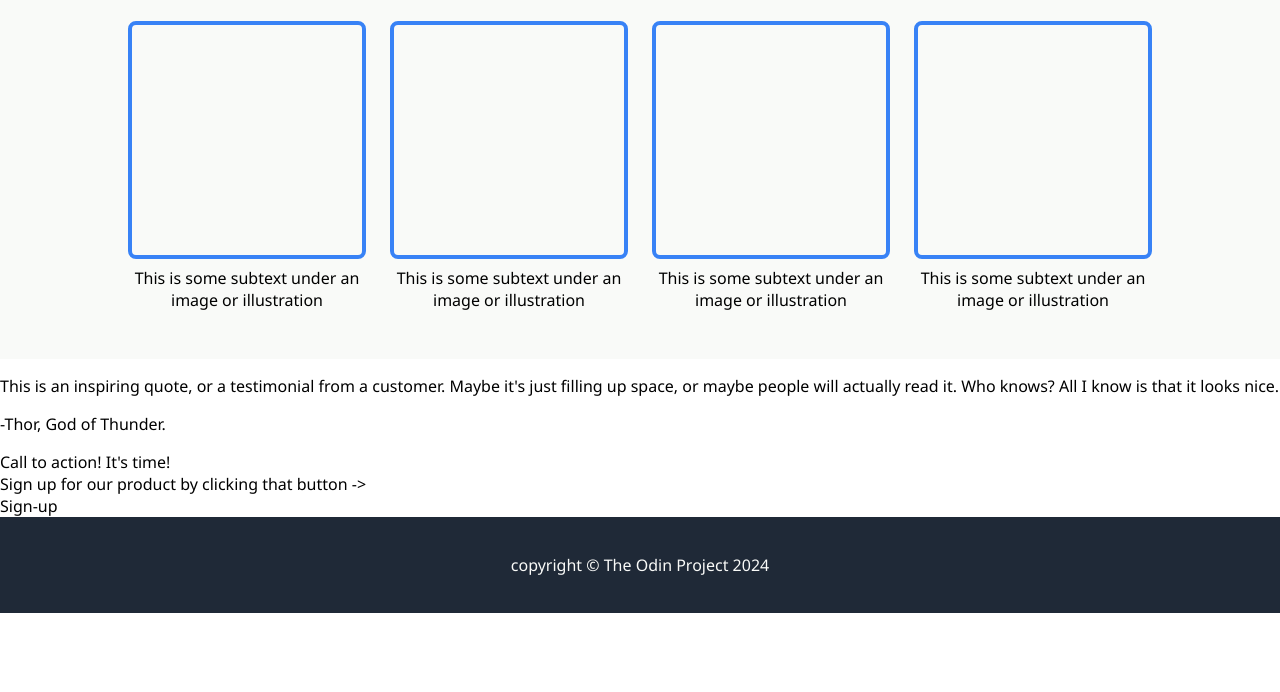
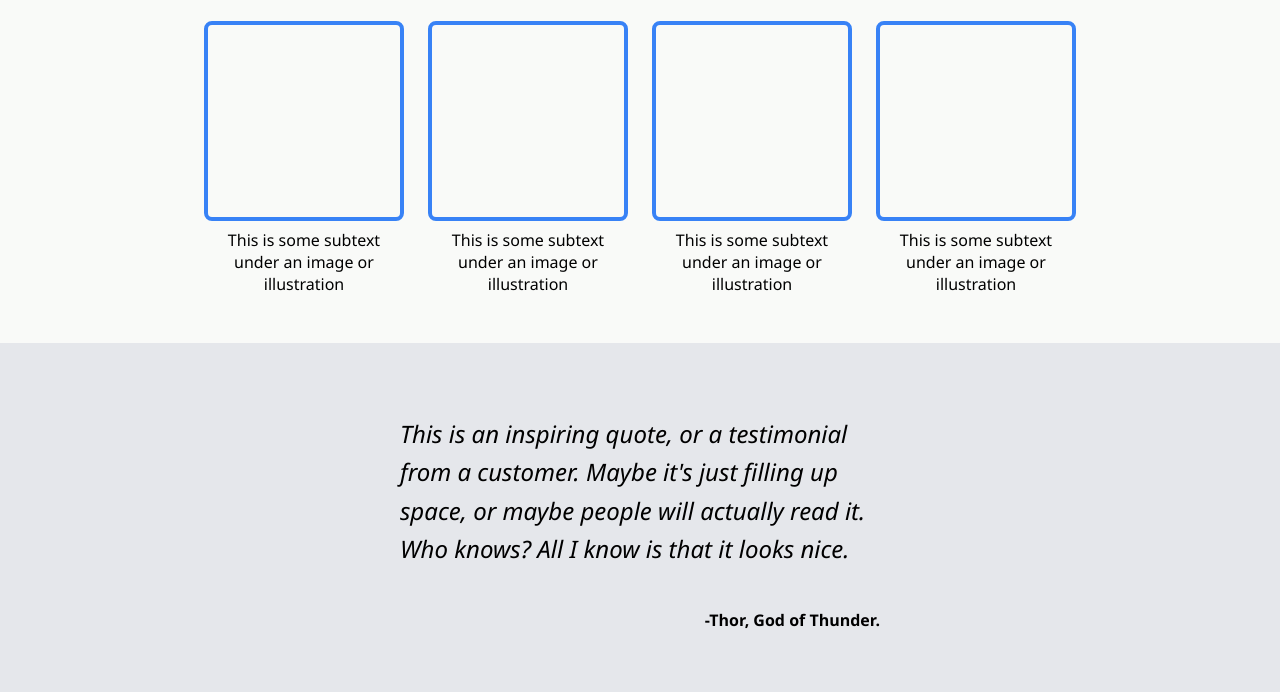
Before and after one commit to A-Ward03/landing-page, a plain HTML site: page index.html in a window 1280 px wide. Shown: the part 501-1193 px from the top of the page. Before the commit the page ends 1114 px from the top, so only its background shows below. Drawn offline with Linux system fonts and the light colour scheme.

Commit message:
pin footer to bottom of the page

```diff
--- a/index.html
+++ b/index.html
@@ -52,8 +52,10 @@
             </div>
         </div>
         <div class="section-two">
-            <p class="quote">This is an inspiring quote, or a testimonial from a customer. Maybe it's just filling up space, or maybe people will actually read it. Who knows? All I know is that it looks nice.</p>
-            <p class="quote-author">-Thor, God of Thunder.</p>
+            <div class="text-section">
+                <p class="quote">This is an inspiring quote, or a testimonial from a customer. Maybe it's just filling up space, or maybe people will actually read it. Who knows? All I know is that it looks nice.</p>
+                <p class="quote-author">-Thor, God of Thunder.</p>
+            </div>
         </div>
         <div class="section-three">
             <div class="form">
--- a/styles.css
+++ b/styles.css
@@ -1,8 +1,19 @@
+/* Some of the immediate code will ensure the footer is pinned to the bottom of the page*/
+html, body {
+    height: 100%;
+    margin: 0;
+}
+
 body {
     font-family: 'Segoe UI', Tahoma, Geneva, Verdana, sans-serif;
     display: flex;
     flex-direction: column;
     margin: 0px;
+    min-height: 100vh;
+}
+
+main {
+    flex: 1;
 }
 
 /* Below is the styling for the header content/Hero text*/
@@ -109,10 +120,11 @@ header {
     display: flex;
     flex-direction: column;
     gap: 8px;
+    width: 200px;
 }
 
 .box {
-    flex: 1;
+    flex: 1 1 100%;
     height: max-content;
     aspect-ratio: 1/1;
     border: 4px solid #3882F6;
@@ -122,6 +134,36 @@ header {
 .box-text {
     flex: 1;
     text-align: center;
+}
+
+/* Below is the styling for the second section*/
+
+.section-two {
+    background-color: #E5E7EB;
+    display: flex;
+    flex-direction: column;
+    align-items: center;
+}
+
+.text-section {
+    display: flex;
+    flex-direction: column;
+    width: 480px;
+    margin-block: 48px;
+}
+
+.quote {
+    line-height: 1.6;
+    font-size: 24px;
+    font-style: italic;
+    font-weight: lighter;
+    flex: 1 1 100%;
+}
+
+.quote-author {
+    text-align: end;
+    font-weight: 700;
+    flex: 1 1 100%;
 }
 
 /* Below is the code to style the footer */
```
